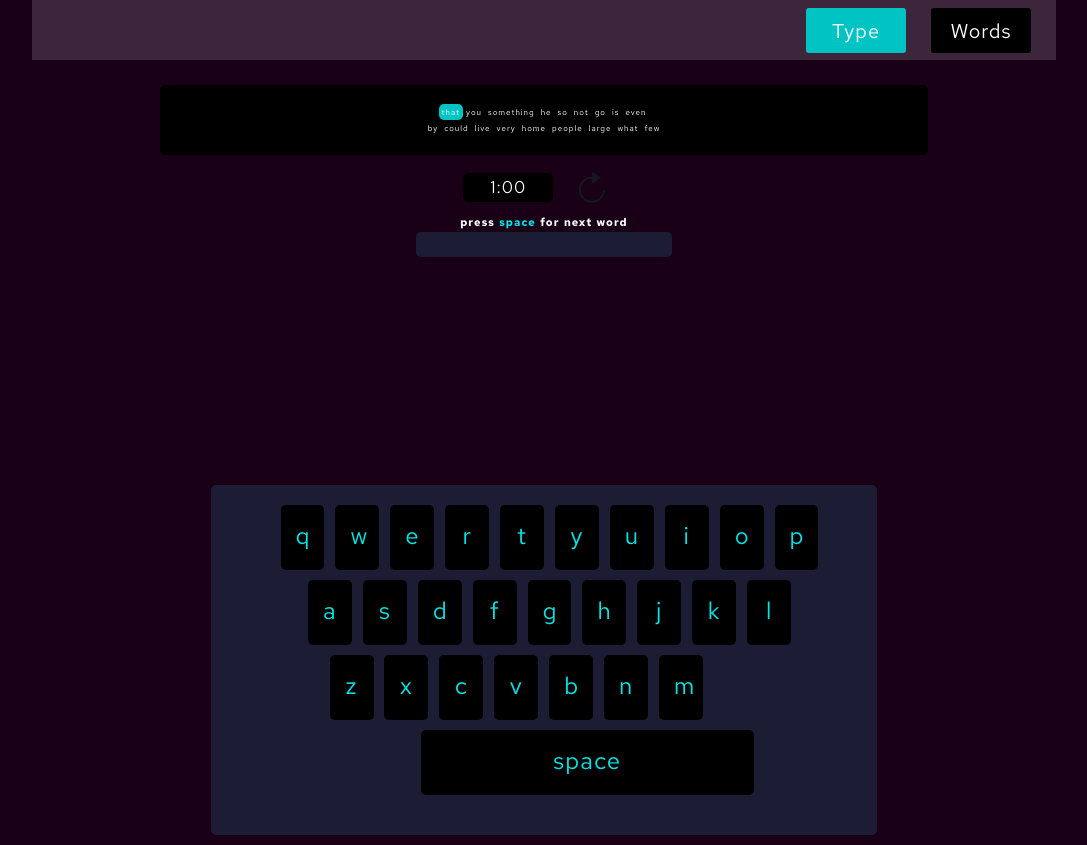
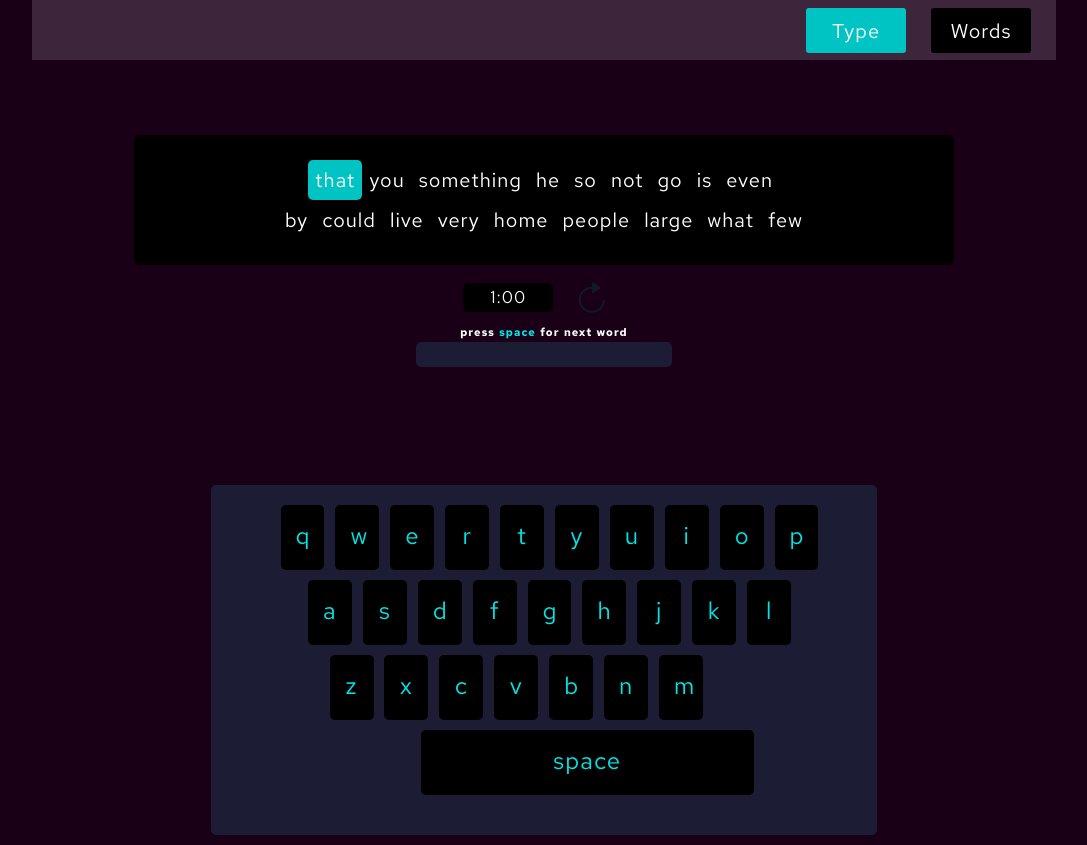
Before and after one commit to codenameuriel/fingerz, a React (Create React App) app: page /type in a window 1280 px wide. Shown: the whole page, without its empty margins (96-1183 px from the left). Built offline with nearby package versions, Linux system fonts and the light colour scheme.

Commit message:
refactor WordList styling

```diff
--- a/src/components/Navigation/SideDrawer/SideDrawer.module.css
+++ b/src/components/Navigation/SideDrawer/SideDrawer.module.css
@@ -1,5 +1,13 @@
 .SideDrawer {
   display: none;
+}
+
+.Show {
+  transform: translateX(0);
+}
+
+.Hide {
+  transform: translateX(-100%);
 }
 
 /* landscape mode */
@@ -35,11 +43,3 @@
     transition: transform 0.3s ease-out;
   }
 }
-
-.Show {
-  transform: translateX(0);
-}
-
-.Hide {
-  transform: translateX(-100%);
-}
--- a/src/components/WordList/WordList.module.css
+++ b/src/components/WordList/WordList.module.css
@@ -1,68 +1,19 @@
 /* display at 450px wide */
+.WordsContainer, .WordRowOne, .WordRowTwo {
+  display: flex;
+  justify-content: center;
+  margin: 0 auto;
+}
+
 .WordsContainer {
-  display: flex;
   flex-flow: column;
   color: white;
   background-color: black;
-  /* background-color: green; */
-  /* padding: 15px; */
-  padding: 5px;
-  border-radius: 5px;
-  width: 100%;
-  /* height: 100px; */
-  height: 70px;
-  margin: 0 auto;
-  justify-content: center;
-
-  /* testing */
-  /* overflow: hidden; */
 }
 
-.WordRowOne {
-  display: flex;
-  justify-content: center;
-  /* width: 25%; */
-  margin: 0 auto;
+.WordsContainer, .Word {
+  border-radius: 5px;
 }
-
-.WordRowTwo {
-  display: flex;
-  justify-content: center;
-  /* width: 90%; */
-  /* width: 25%; */
-  margin: 0 auto;
-}
-
-.Word {
-  border-radius: 5px;
-  /* margin-left: 1px;
-  margin-right: 1px; */
-  /* padding: 5px; */
-  padding: 3px;
-}
-
-.Word p {
-  /* font-size: 100%; */
-  font-size: 40%;
-}
-
-/* @media (min-width: 440px) {
-  .Word p {
-    font-size: 35%;
-  }
-}
-
-@media (min-width: 500px) {
-  .Word p {
-    font-size: 45%;
-  }
-}
-
-@media (min-width: 550px) {
-  .WordsContainer {
-    width: 85%;
-  }
-} */
 
 /* landscape mode */
 @media (min-width: 650px) {
@@ -83,9 +34,19 @@
   }
 }
 
-/* @media screen and (min-width: 800px) {
+/* desktop */
+@media screen and (min-width: 800px) {
   .WordsContainer {
-    width: 85%;
+    width: 80%;
     height: 130px;
+    margin-top: 50px;
   }
-} */
+
+  .Word {
+    padding: 7px;
+  }
+
+  .Word p {
+    font-size: 100%;
+  }
+}
--- a/src/containers/Keyboard/Keyboard.module.css
+++ b/src/containers/Keyboard/Keyboard.module.css
@@ -42,6 +42,7 @@
 
   .SpaceKey {
     width: 50%;
+    margin-left: 170px;
   }
 }
 
@@ -65,6 +66,7 @@
 
   .SpaceKey {
     width: 50%;
+    margin-left: 110px;
   }
 }
 
@@ -99,5 +101,6 @@
 
   .SpaceKey {
     width: 50%;
+    margin-left: 10px;
   }
 }
```
